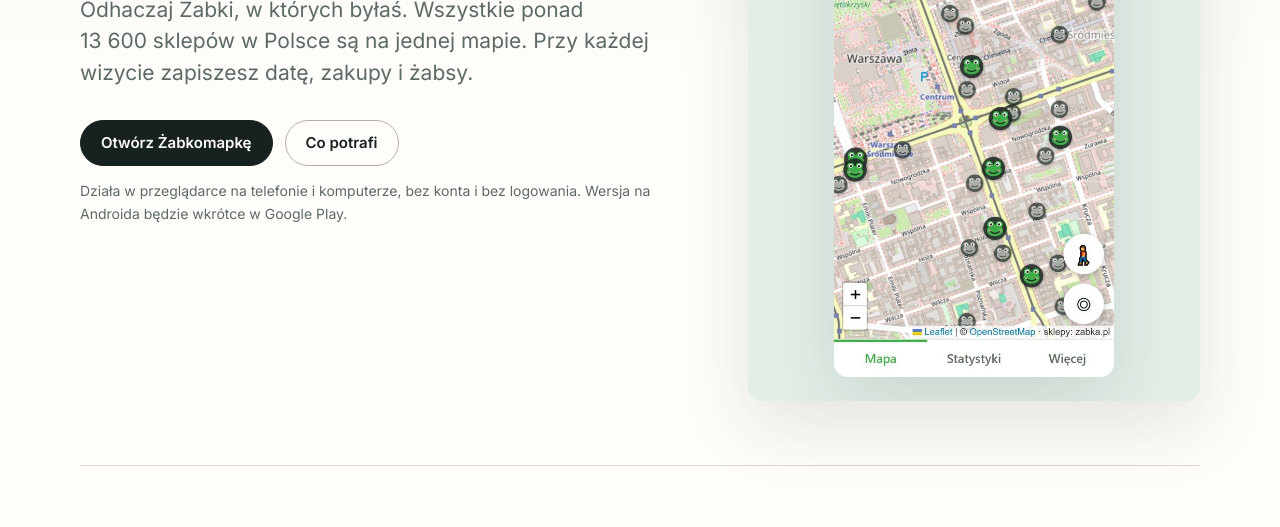
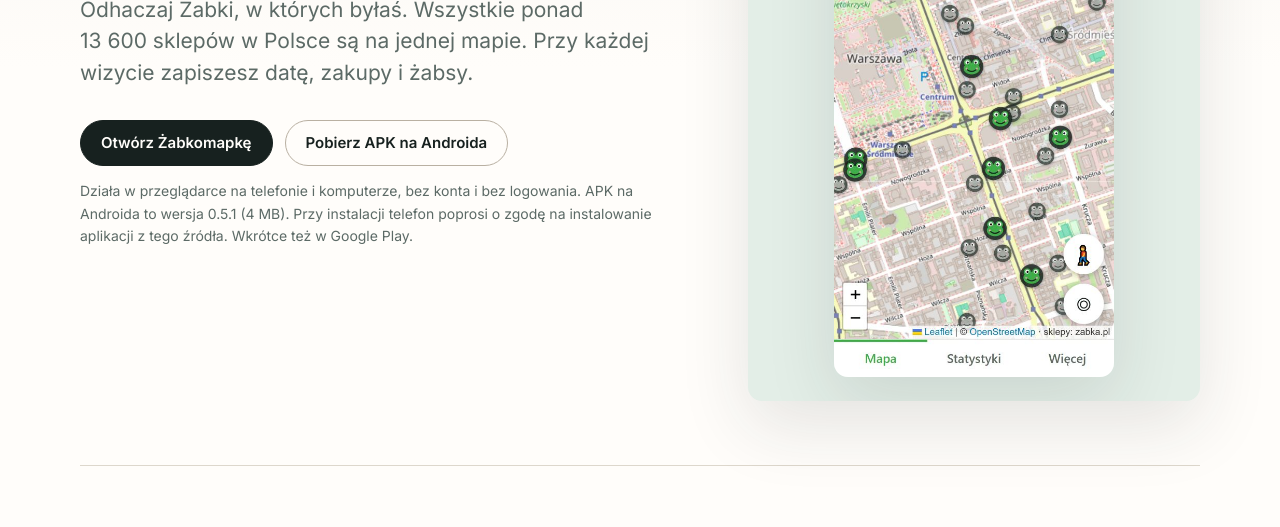
Before and after one commit to dzienisz/dzienisz.github.io, a plain HTML site: page zabkomapka.html in a window 1280 px wide. Shown: the part 273-800 px from the top of the page. Drawn offline with Linux system fonts and the light colour scheme.

Commit message:
Żabkomapka page: APK download button
Co-Authored-By: Kamil Dzieniszewski <kamil.dzieniszewski@gmail.com>

```diff
--- a/zabkomapka.html
+++ b/zabkomapka.html
@@ -68,9 +68,9 @@
           <p class="lead">Odhaczaj Żabki, w których byłaś. Wszystkie ponad 13&nbsp;600 sklepów w Polsce są na jednej mapie. Przy każdej wizycie zapiszesz datę, zakupy i żabsy.</p>
           <div class="actions">
             <a class="button" href="https://zabkomapka.vercel.app/?utm_source=dzienko.dev&amp;utm_medium=referral&amp;utm_campaign=zabkomapka" data-umami-event="zabkomapka-open" data-umami-event-place="hero" target="_blank" rel="noopener">Otwórz Żabkomapkę</a>
-            <a class="button secondary" href="#funkcje">Co potrafi</a>
+            <a class="button secondary" href="downloads/zabkomapka-0.5.1.apk" download data-umami-event="zabkomapka-apk" data-umami-event-place="hero">Pobierz APK na Androida</a>
           </div>
-          <p class="fine">Działa w przeglądarce na telefonie i komputerze, bez konta i bez logowania. Wersja na Androida będzie wkrótce w Google Play.</p>
+          <p class="fine">Działa w przeglądarce na telefonie i komputerze, bez konta i bez logowania. APK na Androida to wersja 0.5.1 (4 MB). Przy instalacji telefon poprosi o zgodę na instalowanie aplikacji z tego źródła. Wkrótce też w Google Play.</p>
         </div>
         <div class="hero-media phone">
           <img src="photos/zabkomapka/mapa.jpg" alt="Mapa Żabek w Warszawie w Żabkomapce" width="540" height="960" fetchpriority="high">
@@ -128,7 +128,10 @@
             <h2>Zacznij odhaczać</h2>
             <p>Bez konta i bez reklam. Wizyty i trasy zostają na Twoim telefonie. Na serwer trafiają tylko wizyty ze wspólnej mapy i Twoja lokalizacja, jeśli sama ją udostępnisz. Apka jest nieoficjalna i nie jest związana z Żabka Polska.</p>
           </div>
-          <a class="button" href="https://zabkomapka.vercel.app/?utm_source=dzienko.dev&amp;utm_medium=referral&amp;utm_campaign=zabkomapka" data-umami-event="zabkomapka-open" data-umami-event-place="footer" target="_blank" rel="noopener">Otwórz Żabkomapkę</a>
+          <div class="actions">
+            <a class="button" href="https://zabkomapka.vercel.app/?utm_source=dzienko.dev&amp;utm_medium=referral&amp;utm_campaign=zabkomapka" data-umami-event="zabkomapka-open" data-umami-event-place="footer" target="_blank" rel="noopener">Otwórz Żabkomapkę</a>
+            <a class="button secondary" href="downloads/zabkomapka-0.5.1.apk" download data-umami-event="zabkomapka-apk" data-umami-event-place="footer">Pobierz APK na Androida</a>
+          </div>
         </div>
         <p class="fine"><a href="https://zabkomapka.vercel.app/privacy.html" target="_blank" rel="noopener">Polityka prywatności</a></p>
       </section>
```
Also changed, not shown: 1 other file.
